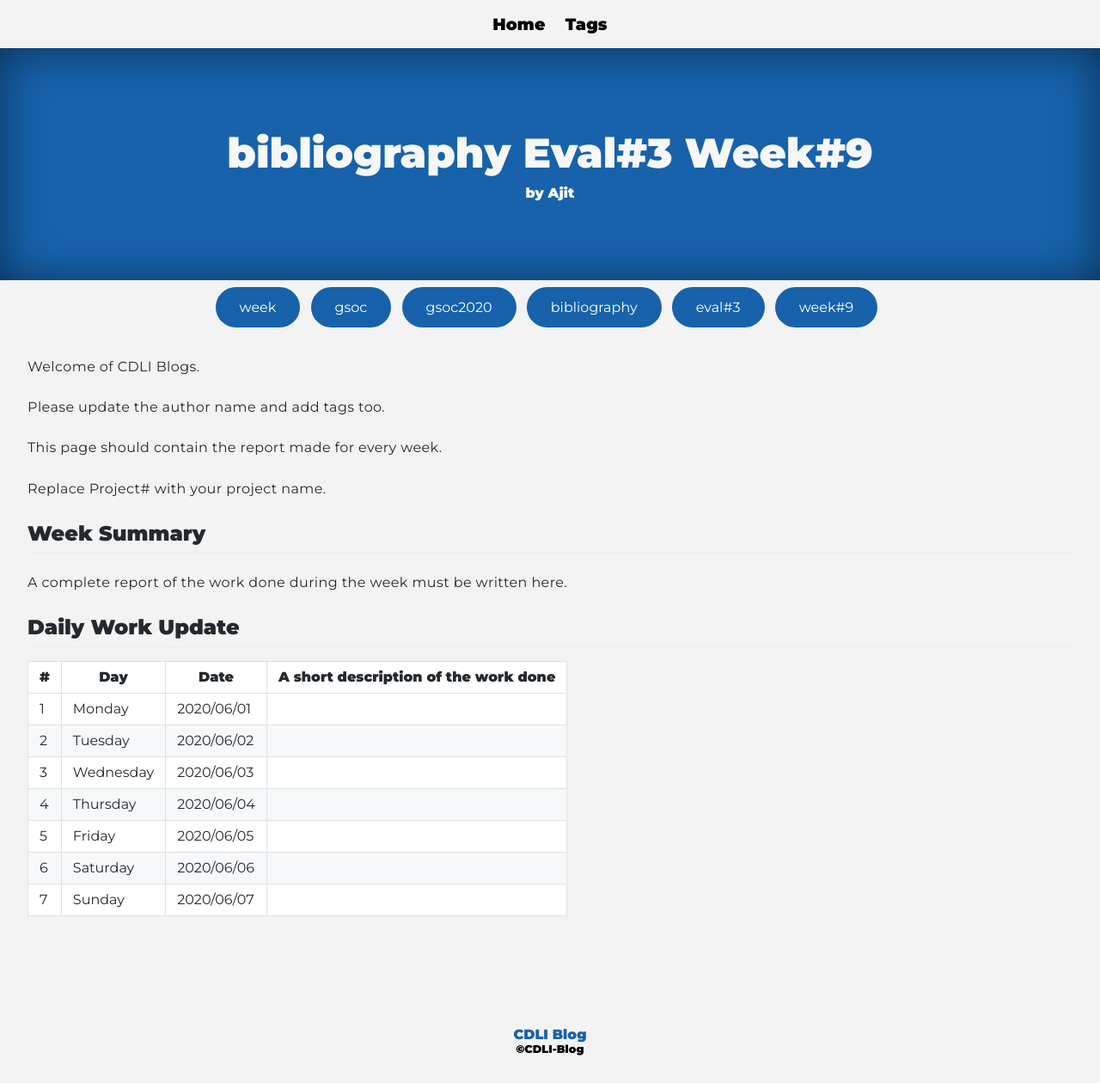
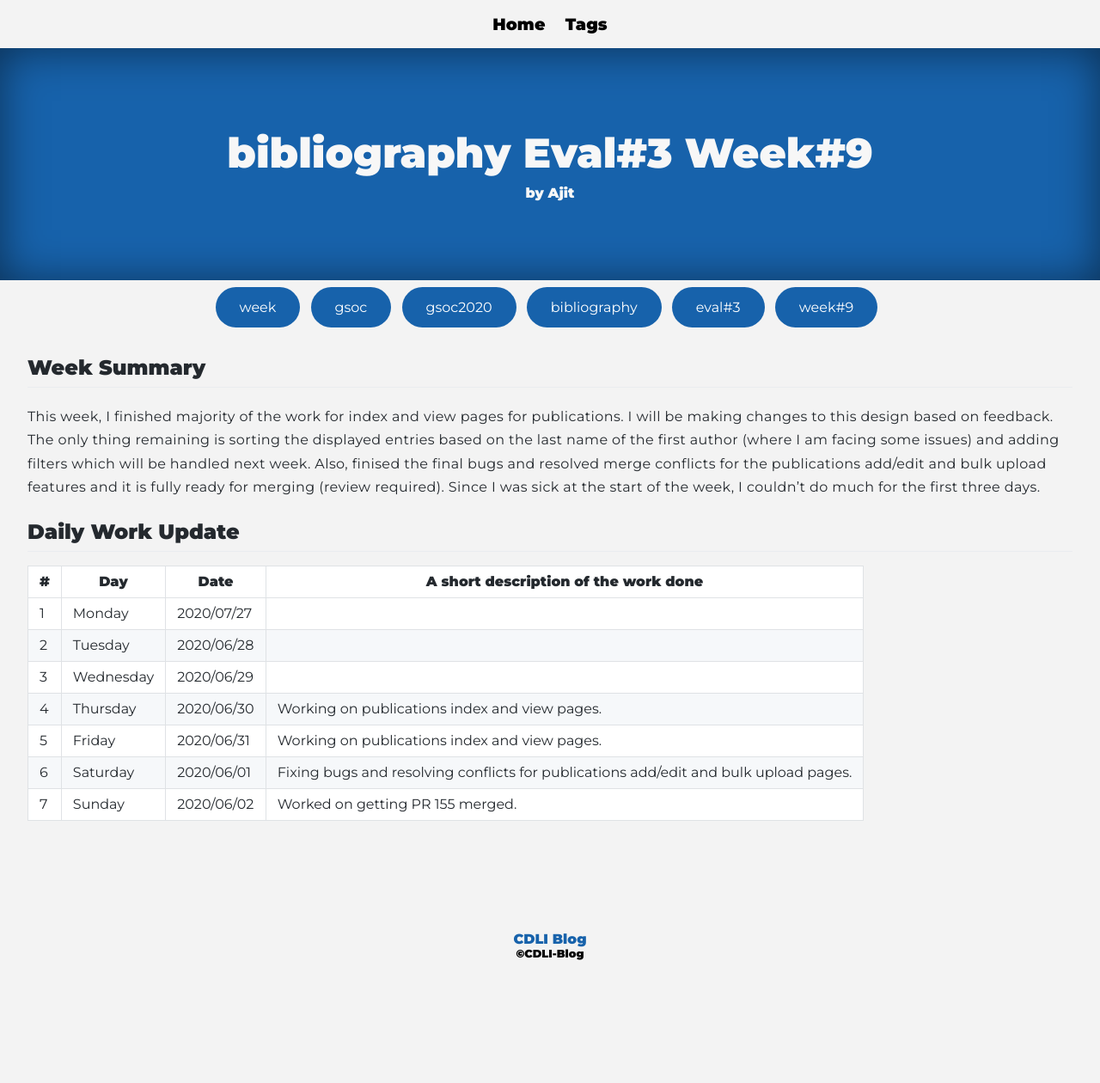
Before and after one commit to cdli-gh/blog, a Jekyll site: the page built from _blog/gsoc20/bibliography/posts/11_week9.md, in a window 1280 px wide. Shown: the whole page at 86% size. Built offline with Jekyll 4.4.1, drawn with Linux system fonts in a browser that asks for light colours; Markdown is read by kramdown in place of the engine named in the settings; after the commit the page ends 1149 px from its top, so only the background shows below that.

Commit message:
Updates Week 9

```diff
--- a/_blog/gsoc20/bibliography/posts/11_week9.md
+++ b/_blog/gsoc20/bibliography/posts/11_week9.md
@@ -4,27 +4,21 @@ title: bibliography Eval#3 Week#9
 author: "Ajit"
 tags: ["week","gsoc","gsoc2020","bibliography","eval#3","week#9"]
 ---
-Welcome of CDLI Blogs.
-
-Please update the author name and add tags too.
-
-This page should contain the report made for every week.
-
-Replace Project# with your project name.
 
 ## Week Summary
 
-A complete report of the work done during the week must be written here.
+This week, I finished majority of the work for index and view pages for publications. I will be making changes to this design based on feedback. The only thing remaining is sorting the displayed entries based on the last name of the first author (where I am facing some issues) and adding filters which will be handled next week. Also, finised the final bugs and resolved merge conflicts for the publications add/edit and bulk upload features and it is fully ready for merging (review required).
+Since I was sick at the start of the week, I couldn't do much for the first three days.
 
 
 ## Daily Work Update
 
 |\#|Day|Date|A short description of the work done|
 |---	|---	|---	|---	|
-|1   	| Monday 	|   2020/06/01	|   	|
-|2   	| Tuesday  	|   2020/06/02	|   	|
-|3   	| Wednesday  	|  2020/06/03 	|   	|
-|4   	| Thursday  	|   2020/06/04	|   	|
-|5   	| Friday  	|   2020/06/05	|   	|
-|6   	| Saturday  	|   2020/06/06	|   	|
-|7   	| Sunday  	|   2020/06/07	|   	|
+|1   	| Monday 	|   2020/07/27	|   	|
+|2   	| Tuesday  	|   2020/06/28	|   	|
+|3   	| Wednesday  	|   2020/06/29	|    	|
+|4   	| Thursday  	|   2020/06/30	|  Working on publications index and view pages. 	|
+|5   	| Friday  	|   2020/06/31	|  Working on publications index and view pages. 	|
+|6   	| Saturday  	|   2020/06/01	|  Fixing bugs and resolving conflicts for publications add/edit and bulk upload pages. |
+|7   	| Sunday  	|   2020/06/02	|  Worked on getting PR 155 merged.	|
```
Also changed, not shown: _blog/gsoc20/bibliography/index.md (+3 -10 lines).
